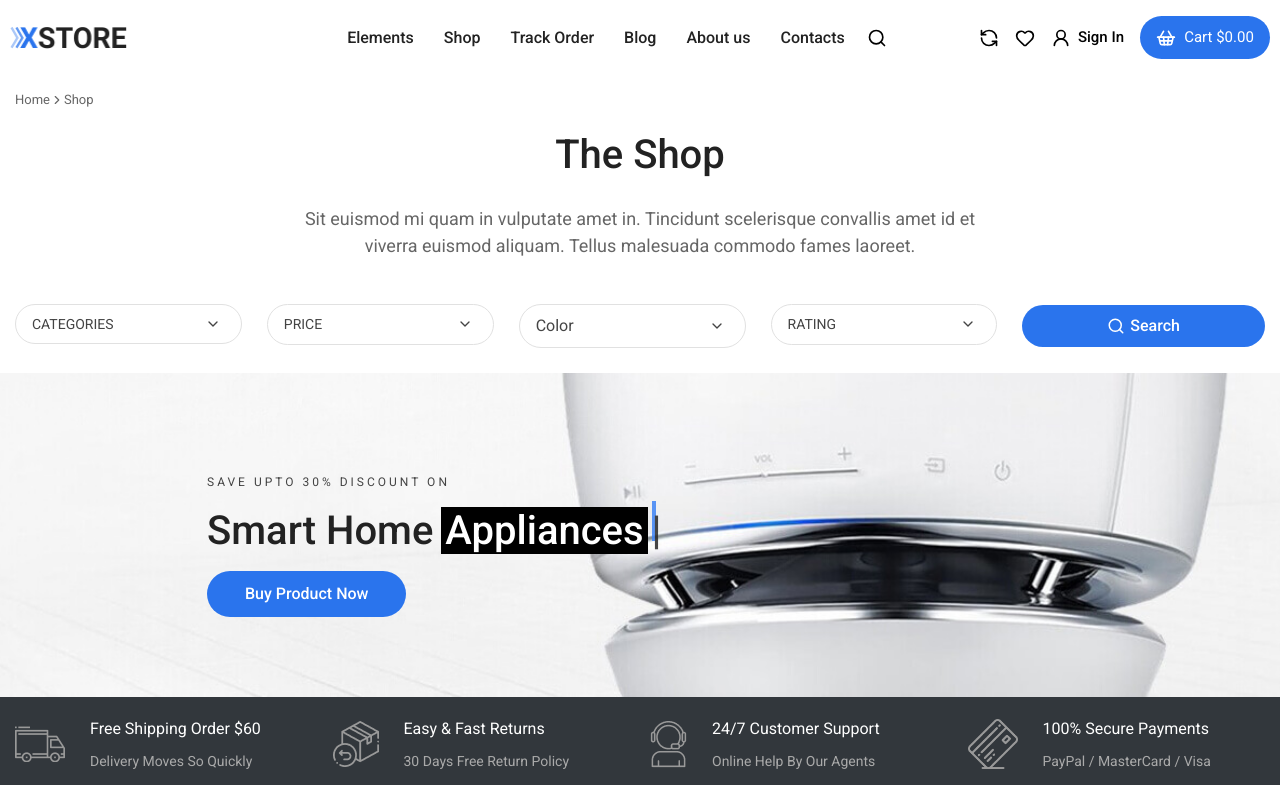
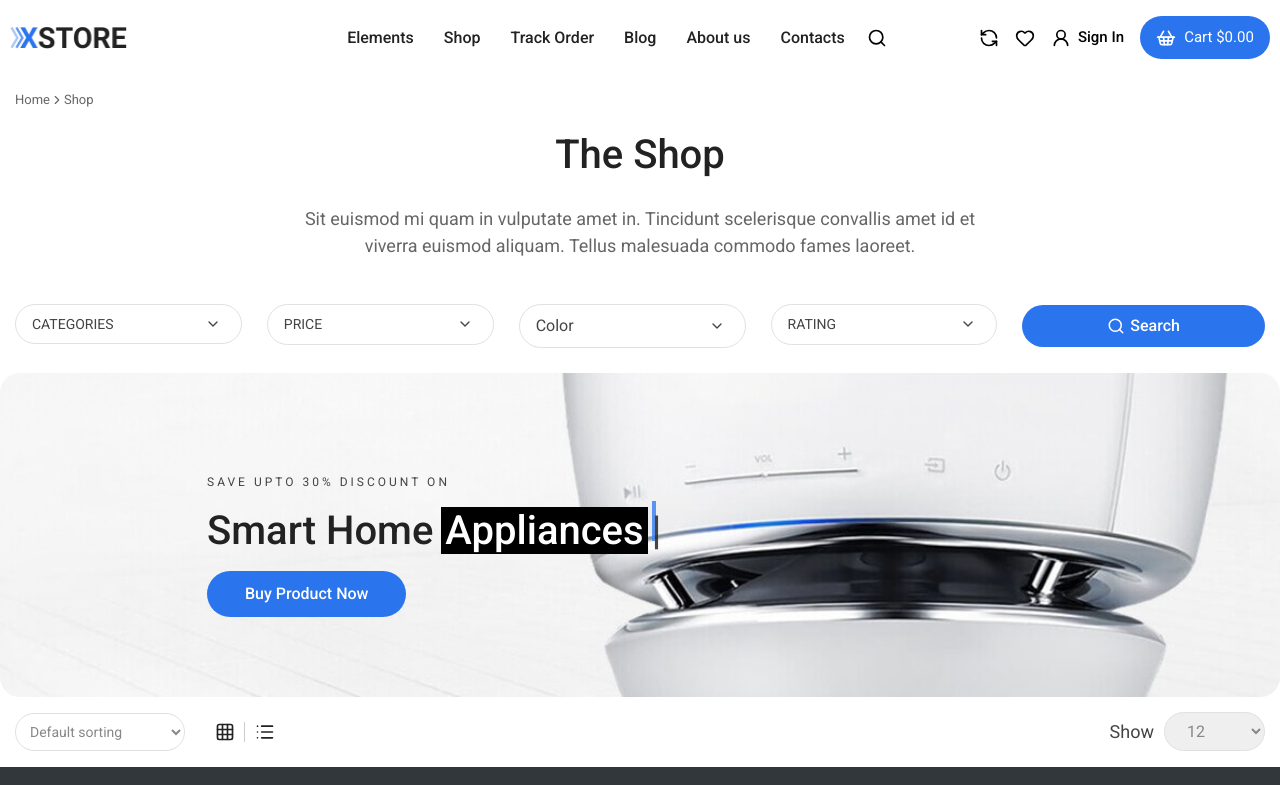
Before and after one commit to vithocbai/ecommerce-app, a React (Vite) app: page /shop in a window 1280 px wide. Shown: the top 785 px of the page. Built offline with nearby package versions, Linux system fonts and the light colour scheme.

Commit message:
Cập nhật thành phần HeroBannerShop để bao gồm các góc bo tròn và tích hợp thành phần ShopProduct vào trang Cửa hàng

```diff
--- a/src/components/HeroBannerShop/HeroBannerShop.tsx
+++ b/src/components/HeroBannerShop/HeroBannerShop.tsx
@@ -4,7 +4,7 @@ export const HeroBannerShop = () => {
     return (
         <section>
             <div
-                className="pt-[85px] pb-[65px] bg-cover bg-center"
+                className="pt-[85px] pb-[65px] bg-cover bg-center rounded-[20px]"
                 style={{ backgroundImage: "url('./heroBannerShop/banner.jpeg')" }}
             >
                 <div className="p-[15px] m-0 mr-[5%] ml-[15%] ">
--- a/src/pages/Shop.tsx
+++ b/src/pages/Shop.tsx
@@ -4,7 +4,7 @@ import { Footer } from "../components/Footer/Footer";
 import { Link, useLocation } from "react-router-dom";
 import { FilterBar } from "../components/FilterBar/FilterBar";
 import { HeroBannerShop } from "../components/HeroBannerShop/HeroBannerShop";
-
+import { ShopProduct } from "../components/Shop/ShopProduct";
 
 function Shop() {
     const location = useLocation();
@@ -56,6 +56,8 @@ function Shop() {
             {/* HeroBannerShop */}
             <HeroBannerShop />
 
+            {/* Shop Product */}
+            <ShopProduct />
             {/* Footer */}
             <Footer />
         </section>
```
